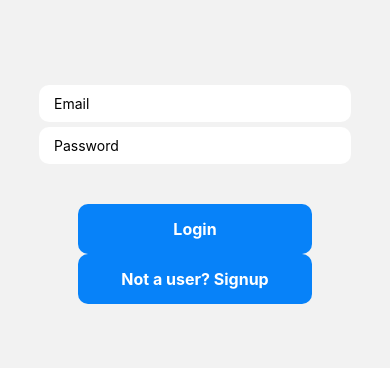
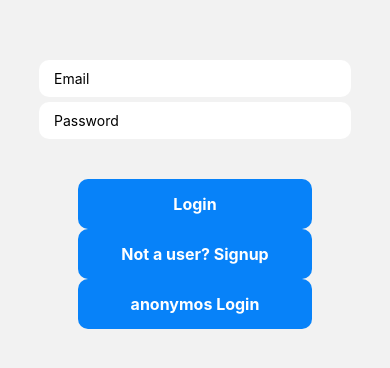
Before and after one commit to KVG21/What2Watch, a React Native app: screen /Login in a window 390 px wide. Shown: the part 230-598 px from the top of the page. Built offline with nearby package versions, Linux system fonts and the light colour scheme; no server answers.

Commit message:
anonyymi kirjautuminen
kirjautuu anonyymisti, ei vielä kerää anonyymejä käviöitä

```diff
--- a/Screens/LoginScreen.js
+++ b/Screens/LoginScreen.js
@@ -27,6 +27,10 @@ const LoginScreen = () => {
         console.log('Logged in with:', user.email);
       })
       .catch(error => alert(error.message))
+  }
+  const anonymosLogin = () =>   {
+
+    navigation.replace("Home")
   }
 
   const notUser = () => {
@@ -64,6 +68,11 @@ const LoginScreen = () => {
           onPress={notUser}
           style={styles.button}>
           <Text style={styles.buttonText}>Not a user? Signup</Text>
+        </TouchableOpacity>
+        <TouchableOpacity
+          onPress={anonymosLogin}
+          style={styles.button}>
+          <Text style={styles.buttonText}>anonymos Login</Text>
         </TouchableOpacity>
       </View>
     </KeyboardAvoidingView>
```
